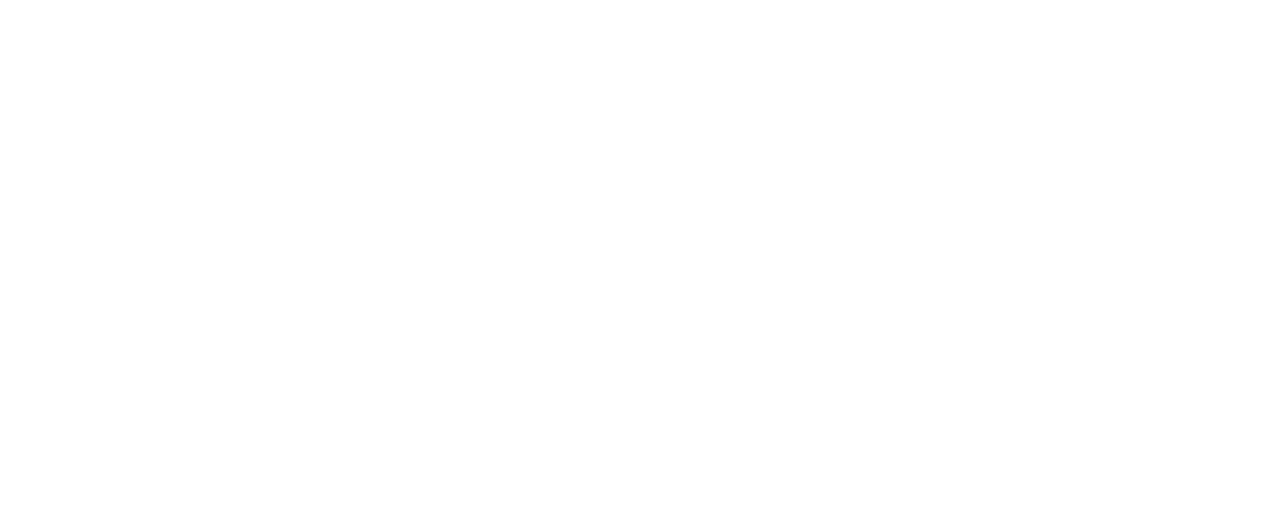
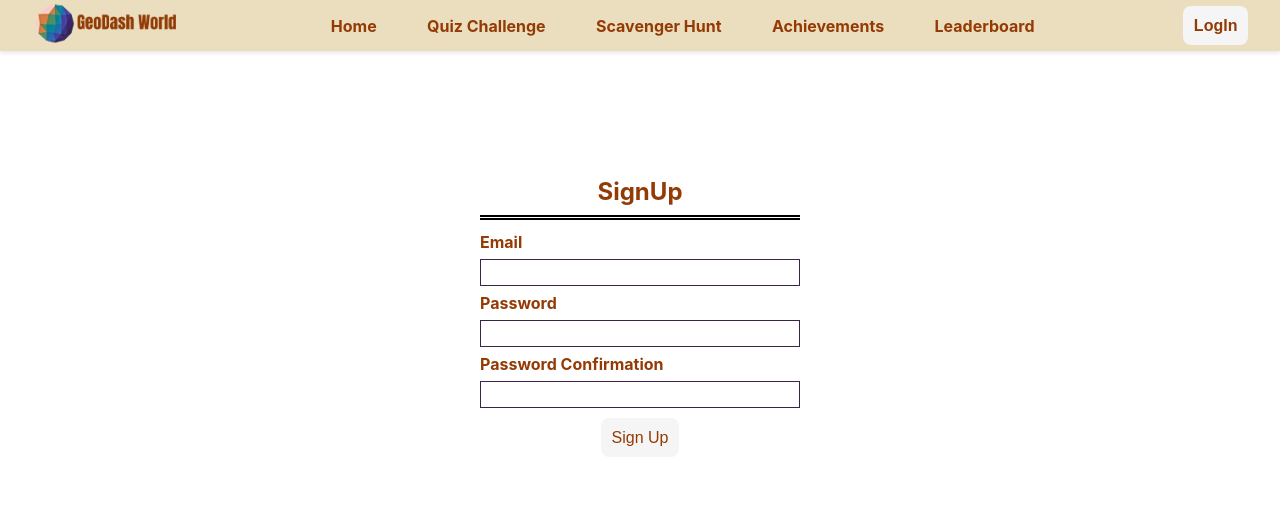
Before and after one commit to chingu-voyages/v51-tier3-team-34, a React (Vite) app in the folder client/: page /signup in a window 1280 px wide. Before the commit this address had no page. Shown: the top 507 px of the page. Built offline with nearby package versions, Linux system fonts and the light colour scheme.

Commit message:
sign up features with additional validations added

```diff
--- a/client/src/Router.jsx
+++ b/client/src/Router.jsx
@@ -7,6 +7,7 @@ import ScavengerHunt from "./components/ScavengerHunt";
 import Achievements from "./components/Achievements";
 import Leaderboard from "./components/Leaderboard";
 import Login from "./components/Login";
+import Signup from "./components/Signup";
 
 const Router = () => {
   const router = createBrowserRouter([
@@ -38,6 +39,10 @@ const Router = () => {
           path: "/login",
           element: <Login />,
         },
+        {
+          path: "/signup",
+          element: <Signup/>
+        }
       ],
     },
   ]);
--- a/client/src/components/Login.jsx
+++ b/client/src/components/Login.jsx
@@ -59,7 +59,6 @@ const Login = () => {
         	</div>
 
 					<button type="submit">Log In</button>
-        	{/* <ColorButton sx={{width: '100%'}} type="submit">Log In</ColorButton> */}
         	{/* {displayErrors(error)} */}
 
 					<p>Not a current user? <Link to="/signup">Sign Up</Link></p>
--- /dev/null
+++ b/client/src/components/Signup.jsx
@@ -0,0 +1,99 @@
+import React from 'react'
+import * as yup from 'yup'
+import {useFormik} from 'formik'
+
+
+const Signup = () => {
+	const formSchema = yup.object().shape({
+		email: yup.string().required("Email is required").email("Please provide a valid email"),
+		password: yup.string()
+			.min(8, 'Password must be at least 8 characters long')
+			.max(12, 'Password cannot be more than 12 characters long')
+			.matches(/[a-z]/, 'Password must contain at least one lowercase letter')
+			.matches(/[A-Z]/, 'Password must contain at least one uppercase letter')
+			.matches(/\d/, 'Password must contain at least one number')
+			.matches(/[\W_]/, 'Password must contain at least one special character')
+			.test('no-repeating', 'Password cannot contain repeating characters', (value) => {
+				return !(/(.)\1\1/.test(value)); // checks for repeating characters
+			})
+			.test('no-sequential', 'Password cannot contain sequential characters', (value) => {
+				const hasSequential = (str) => {
+					for (let i = 0; i < str.length - 2; i++) {
+						if (str.charCodeAt(i) + 1 === str.charCodeAt(i + 1) && str.charCodeAt(i + 1) + 1 === str.charCodeAt(i + 2)) {
+							return true;
+						}
+					}
+				return false;
+				};
+				return !hasSequential(value);
+			})
+		.required('Password is required'),
+		confirmpassword: yup.string().oneOf([yup.ref('password')], 'Passwords must match')
+	});
+
+	const formik = useFormik({
+		initialValues: {
+			email: "",
+			password: "",
+			confirmpassword: "",
+		},
+		validationSchema: formSchema,
+		onSubmit: submitform
+})
+
+// const checkBackendErrors = (data) => {
+// 		if (data.error) {
+// 				setError(data.error)
+// 		} else {
+// 				login(data)
+// 				navigate("/")
+// 		}
+// }
+
+function submitform(values) {
+	console.log(values)
+// 		setError(null)
+
+// 		fetch("/api/signup", {
+// 				method: "POST",
+// 				headers: {
+// 						"Content-Type" : "application/json",
+// 						"Accept" : "application/json"
+// 				},
+// 				body: JSON.stringify(values)
+// 		})
+// 		.then(resp => resp.json())
+// 		.then(data => {
+// 				checkBackendErrors(data)
+// 		})
+
+}
+
+const displayErrors =(error) => {
+		return error ? <p style={{color: "red"}}>{error}</p> : null
+}
+  return (
+		<div className='formbody'>
+    <form onSubmit={formik.handleSubmit}>
+    	<h2>SignUp</h2>
+
+      <div className='container'>
+				<label htmlFor="email"><strong>Email </strong></label>
+        <input type="email" id="email" value={formik.values.email} onChange={formik.handleChange} />
+        {displayErrors(formik.errors.email)}
+
+        <label htmlFor="password"><strong>Password </strong></label>
+        <input type="password" id="password" value={formik.values.password} onChange={formik.handleChange} autoComplete='new-password'/>
+        {displayErrors(formik.errors.password)}
+
+        <label htmlFor="confirmpassword"><strong>Password Confirmation </strong></label>
+        <input type="password" id='confirmpassword' value={formik.values.confirmpassword} onChange={formik.handleChange} autoComplete='new-password'/>
+        {displayErrors(formik.errors.confirmpassword)}
+      </div>
+
+      <button type="submit">Sign Up</button>
+    </form>
+    </div>
+  )
+}
+export default Signup
--- a/client/src/styles/login.css
+++ b/client/src/styles/login.css
@@ -39,3 +39,7 @@ input {
 label {
     color: var(--header-font-color)
 }
+
+form button {
+    margin-top: 5px;
+}
```
